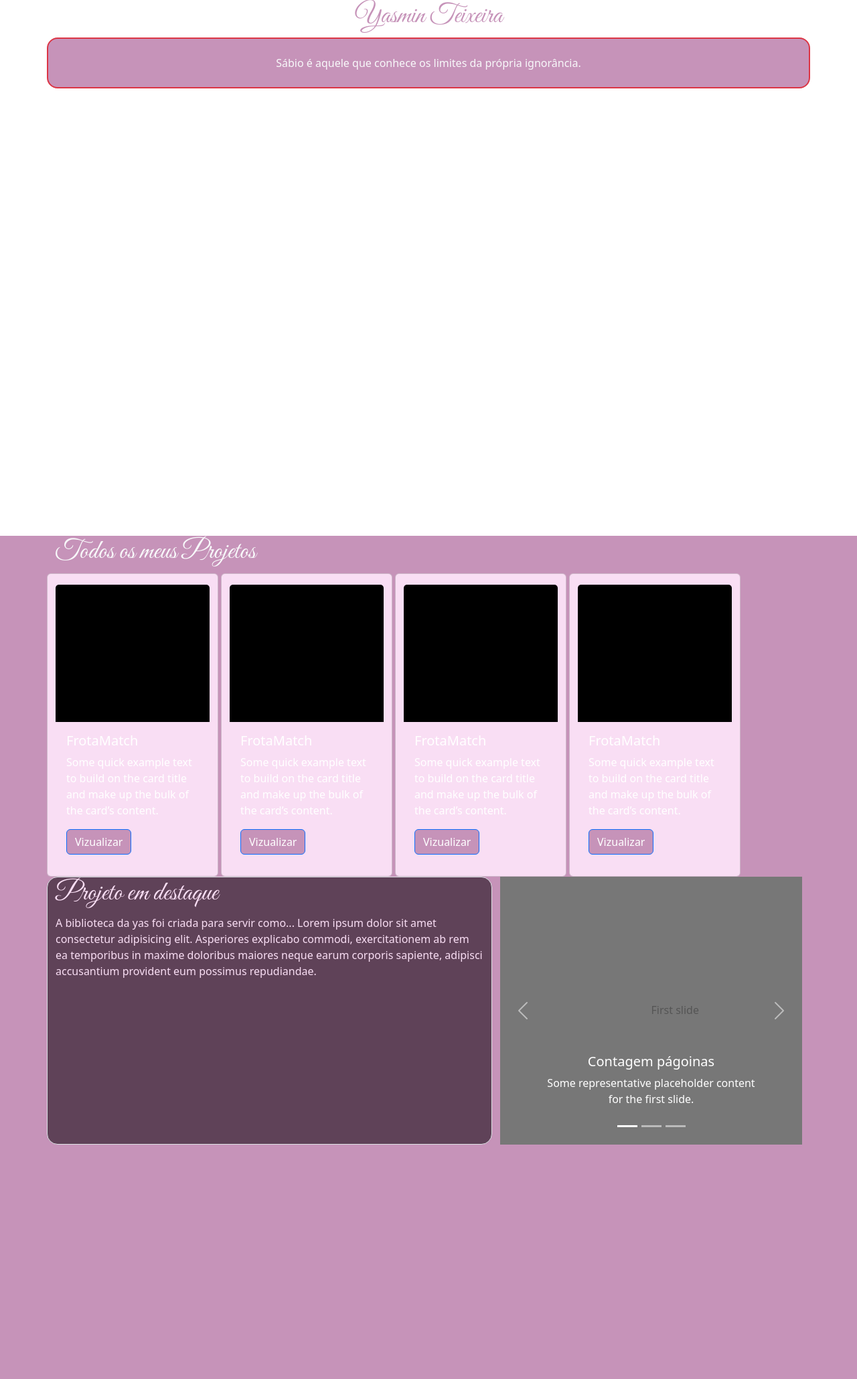
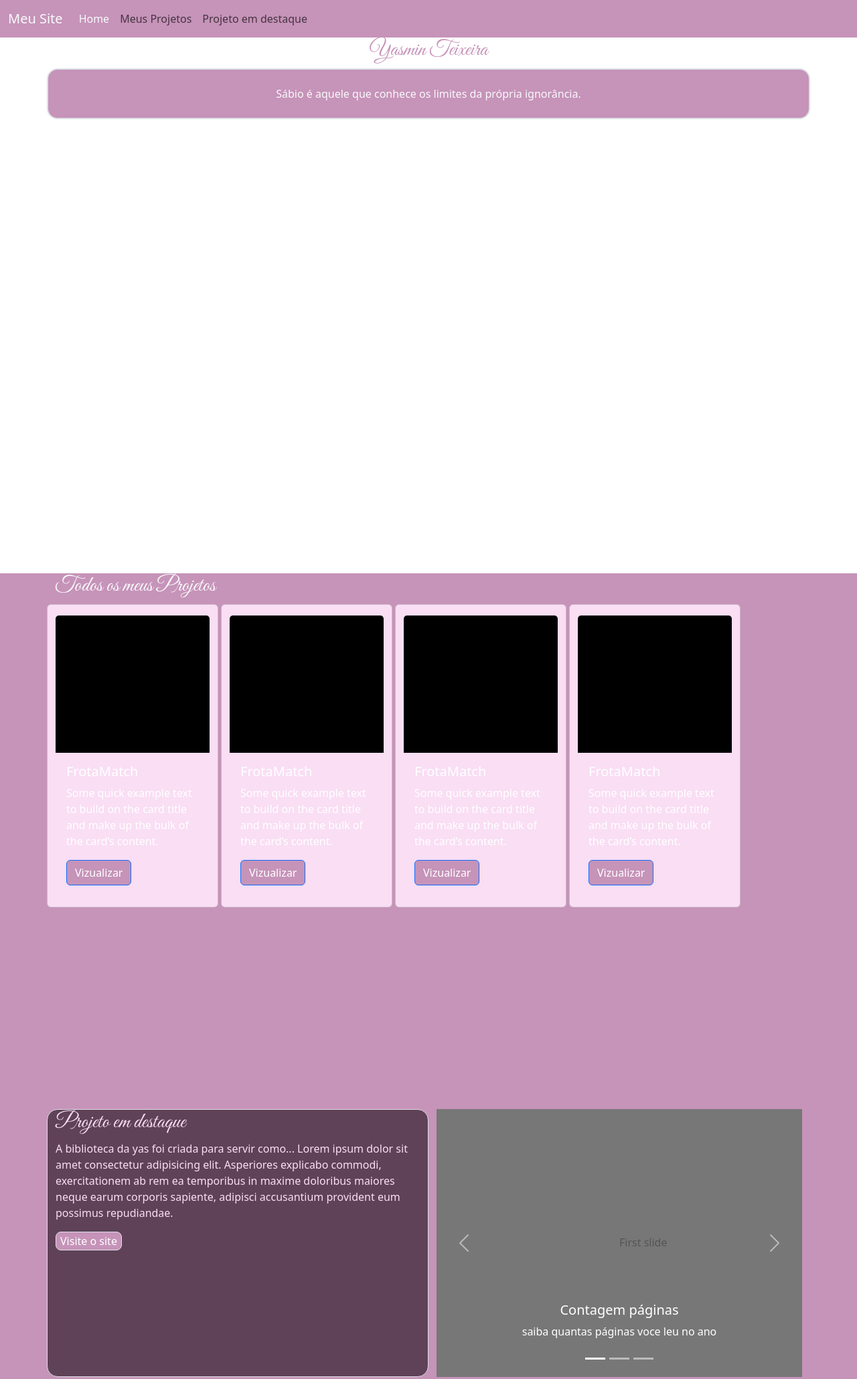
Before and after one commit to yasminxst/Portif-lioDaYas, a plain HTML site: page index.html in a window 1280 px wide. Shown: the whole page at 67% size. Before the commit the page ends 1709 px from the top, so only its background shows below. Drawn offline with nearby package versions, Linux system fonts and the light colour scheme.

Commit message:
atualizacao

```diff
--- a/index.html
+++ b/index.html
@@ -21,17 +21,42 @@
 </head>
 
 <body style="background-color: #c693b9;">
-    <header>
+    <header class=" ">
+        <nav class="navbar navbar-expand-lg  ">
+            <div class="container-fluid">
+                <button class="navbar-toggler "  type="button" data-bs-toggle="collapse"
+                    data-bs-target="#navbarTogglerDemo03" aria-controls="navbarTogglerDemo03" aria-expanded="false"
+                    aria-label="Toggle navigation">
+                    <span class="navbar-toggler-icon"></span>
+                </button>
+                <a class="navbar-brand text-light" href="#">Meu Site</a>
+                <div class="collapse navbar-collapse" id="navbarTogglerDemo03">
+                    <ul class="navbar-nav me-auto mb-2 mb-lg-0 bg-opacity-75">
+                        <li class="nav-item menu-nav">
+                            <a class="nav-link active text-light" aria-current="page" href="#">Home</a>
+                        </li>
+                        <li class="nav-item">
+                            <a class="nav-link" href="#">Meus Projetos</a>
+                        </li>
+                        <li class="nav-item">
+                            <a class="nav-link" href="#">Projeto em destaque</a>
+                        </li>
+
+                    </ul>
+
+                </div>
+            </div>
+        </nav>
     </header>
     <main>
-        <section id="Inicio" class="min-vh-100" style="background-color: white;">
+        <section id="Inicio" class="min-vh-100 " style="background-color: white;">
             <div class="container">
                 <div class="row">
                     <div class="col-12 text-center " style="color: #c693b9;">
-                        <h1>Yasmin Teixeira
+                        <h1 >Yasmin Teixeira
                         </h1>
                     </div>
-                    <blockquote class="col-12  text-center border border-2 border-danger text-light p-4 rounded-4"
+                    <blockquote class="col-12  text-center border border-2  text-light p-4 rounded-4"
                         style="background-color:#c693b9;">
                         Sábio é aquele que conhece os limites da própria ignorância.
                     </blockquote>
@@ -41,7 +66,7 @@
             </div>
         </section>
 
-        <section id="Projetos">
+        <section id="Projetos" class="min-vh-100">
             <div class="container">
                 <div>
                     <h1 class="text-light">Todos os meus Projetos</h1>
@@ -91,15 +116,20 @@
 
         </section>
 
-        <section id="MeuMelhor">
+        <section id="MeuMelhor" class="min-vh-100">
             <div class="container">
                 <div class="row">
-                    <div class="col-12 col-md-7 border border rounded-4" style="background-color: #5f4258;">
+                    <div class="col-12 col-md-6 border border rounded-4" style="background-color: #5f4258;">
                         <h1 style="color: #f9def4;">Projeto em destaque</h1>
-                        <p style="color: #f9def4;">A biblioteca da yas foi criada para servir como... Lorem ipsum dolor sit amet consectetur adipisicing elit. Asperiores explicabo commodi, exercitationem ab rem ea temporibus in maxime doloribus maiores neque earum corporis sapiente, adipisci accusantium provident eum possimus repudiandae.</p>
+                        <p style="color: #f9def4;">A biblioteca da yas foi criada para servir como... Lorem ipsum dolor
+                            sit amet consectetur adipisicing elit. Asperiores explicabo commodi, exercitationem ab rem
+                            ea temporibus in maxime doloribus maiores neque earum corporis sapiente, adipisci
+                            accusantium provident eum possimus repudiandae.</p>
+                        <button class="border rounded-3 " style="background-color: #c693b9;"><a
+                                class="text-decoration-none text-white " href="#"> Visite o site </a></button>
 
                     </div>
-                    <div class="col-12 col-md-5">
+                    <div class="col-12 col-md-6">
                         <div id="carouselExampleCaptions" class="carousel slide">
                             <div class="carousel-indicators">
                                 <button type="button" data-bs-target="#carouselExampleCaptions" data-bs-slide-to="0"
@@ -120,8 +150,8 @@
                                             fill="#555" dy=".3em">First slide</text>
                                     </svg>
                                     <div class="carousel-caption d-none d-md-block">
-                                        <h5>Contagem págoinas</h5>
-                                        <p>Some representative placeholder content for the first slide.</p>
+                                        <h5>Contagem páginas</h5>
+                                        <p>saiba quantas páginas voce leu no ano</p>
                                     </div>
                                 </div>
                                 <div class="carousel-item">
@@ -169,6 +199,11 @@
                 </div>
             </div>
         </section>
+        <section id="Fim">
+            <footer>
+
+            </footer>
+        </section>
 
     </main>
 </body>
--- a/style.css
+++ b/style.css
@@ -2,4 +2,25 @@ h1 {
   font-family: "Great Vibes", cursive;
   font-weight: 400;
   font-style: normal;
+  font-size: xx-large;
+
 }
+
+.ros6a{
+ background-color: #c693b9;
+}
+
+.menu-nav{
+  color: white;
+}
+
+body {
+
+}
+
+#Inicio {
+    background-image: url('img/png');
+    background-size: cover;
+    background-position: center;
+    background-repeat: no-repeat;
+}
```
Also changed, not shown: 1 other file.
